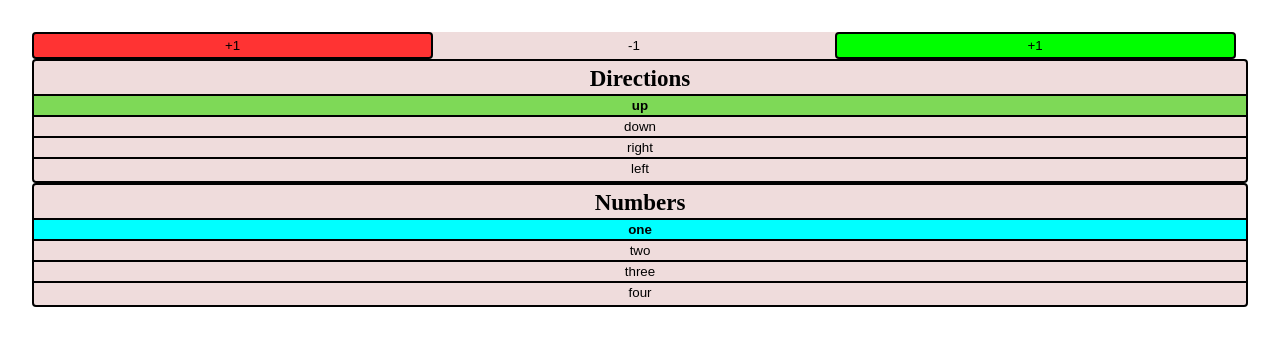
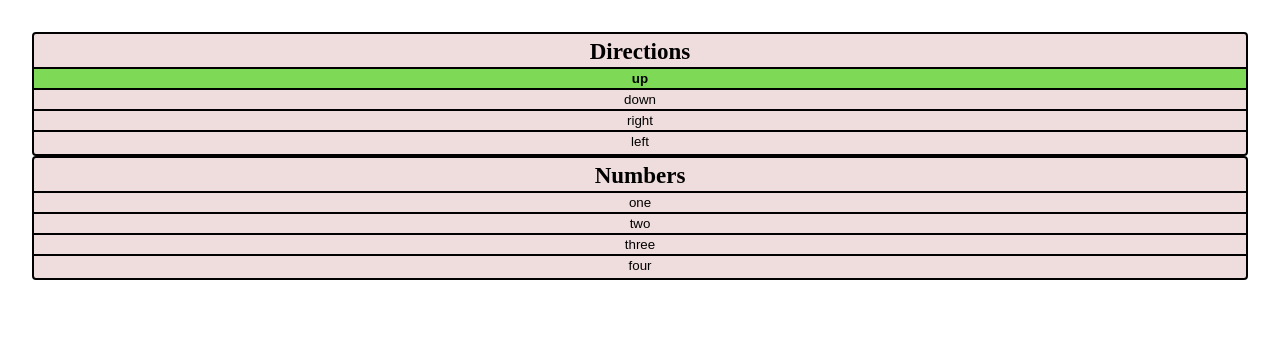
Before and after one commit to flamingchickens1540/Flock-UI, a SvelteKit app: page / in a window 1280 px wide. Shown: the top 346 px of the page. Built offline with nearby package versions, Linux system fonts and the light colour scheme.

Commit message:
Small bug fixes

```diff
--- a/src/lib/carousel/CatlystCarousel.svelte
+++ b/src/lib/carousel/CatlystCarousel.svelte
@@ -72,13 +72,10 @@
         flex-direction: row;
     }
 
-    .mouseup {
+    #carouselFrame {
+        overflow: hidden;
         transition-property: margin;
         transition-timing-function: ease-in-out;
-    }
-
-    #carouselFrame {
-        overflow: hidden;
     }
 </style>
 
@@ -95,7 +92,7 @@
     on:mouseup={handlemouseup}
 
     on:mouseleave={handlemouseup}
-    class:mouseup id="carousel" style="transition-duration:{snapSeconds}s;margin-left:{margin}px;carousel" bind:this={content}>
+    id="carousel" style="transition-duration:{mouseup ? snapSeconds : 0}s;margin-left:{margin}px;carousel" bind:this={content}>
         <slot/>
     </div>
 </div>
--- a/src/lib/index.js
+++ b/src/lib/index.js
@@ -6,4 +6,6 @@ export * from "./template/singleChoice/SingleChoice.svelte";
 export * from "./template/singleChoice/SingleChoices.svelte"
 export * from "./template/multipleChoice/MultipleChoice.svelte";
 export * from "./template/multipleChoice/MultipleChoices.svelte";
-export * from "./template/Score.svelte";
+export * from "./ui/setting/Score.svelte";
+export * from "./ui/setting/Star.svelte";
+export * from "./ui/setting/Switch.svelte";
--- a/src/lib/template/Score.svelte
+++ /dev/null
@@ -1,57 +0,0 @@
-<script lang="ts">
-</script>
-
-<style>
-    #minus {
-        background-color: #ff3333;
-    }
-
-    #add {
-        background-color: lime;
-    }
-
-    #left {
-        border-top-left-radius: 4px;
-        border-bottom-left-radius: 4px;
-    }
-
-    #right {
-        border-top-right-radius: 4px;
-        border-bottom-right-radius: 4px;
-    }
-
-    .edge {
-        border-width: 2px;
-        border-radius: 4px;
-        border-style: solid;
-
-        margin:0px;
-        padding: 4px;
-    }
-
-    .score {
-        background-color: #efdcdc;
-
-        margin:0px;
-        border-style: solid;
-        border-width: 0px;
-        padding: 0px;
-
-        width: 33%;
-    }
-
-    #middle {
-        padding: auto;
-    }
-
-    #holder {
-        display:flex;
-        flex-direction:row;
-    }
-</style>
-
-<div id="holder">
-    <button class="score" id="left"><div class="edge" id="minus">+1</div></button>
-    <button style="" class="score" id="middle">-1</button>
-    <button class="score" id="right"><div class="edge" id="add">+1</div></button>
-</div>
--- a/src/lib/template/multipleChoice/MultipleChoice.svelte
+++ b/src/lib/template/multipleChoice/MultipleChoice.svelte
@@ -1,19 +1,15 @@
 <script lang="ts">
-    export let selected : number = 0;
-
     export let id : number;
 
     export let toggled : boolean = false;
 
-    $: {
-        if(selected == id) {
-            toggled = !toggled;
-        }
+    function handleClick() {
+        toggled = !toggled;
     }
 </script>
 
 <style>
-    div {
+    button {
         border-color: black;
         border-width: 2px;
         margin:0px;
@@ -29,4 +25,4 @@
     }
 </style>
 
-<div class:toggled><slot/></div>
+<button class:toggled on:click={handleClick}><slot/></button>
--- a/src/lib/template/multipleChoice/MultipleChoices.svelte
+++ b/src/lib/template/multipleChoice/MultipleChoices.svelte
@@ -25,19 +25,17 @@
     }
 </style>
 
-<OptionChoices let:selected let:select>
+<div style="flex-direction:column;display:flex">
     <Stackable>
         <div class="buttonsTitle">
             {name}
         </div>
     </Stackable>
     {#each options as option, id}
-        <Option id={id} handleClick={select}>
-            <Stackable stack>
-                <MultipleChoice id={id} selected={selected}>
-                    {option}
-                </MultipleChoice>
-            </Stackable>
-        </Option>
+        <Stackable stack>
+            <MultipleChoice id={id}>
+                {option}
+            </MultipleChoice>
+        </Stackable>
     {/each}
-</OptionChoices>
+</div>
--- a/src/lib/ui/option/OptionChoices.svelte
+++ b/src/lib/ui/option/OptionChoices.svelte
@@ -2,6 +2,7 @@
     export let selected : number = 0;
 
     function select(id : number) {
+        selected = -1;
         selected = id;
     }
 </script>
--- a/src/routes/+page.svelte
+++ b/src/routes/+page.svelte
@@ -2,7 +2,6 @@
     import CatlystCarousel from "$lib/carousel/CatlystCarousel.svelte";
     import SingleChoices from "$lib/template/singleChoice/SingleChoices.svelte";
     import MultipleChoices from "$lib/template/multipleChoice/MultipleChoices.svelte";
-    import Score from "$lib/template/Score.svelte";
 </script>
 
 <style>
@@ -14,7 +13,14 @@
 
 <CatlystCarousel speed={2.5} style="margin:2.5vw">
     <div class="carriage">
-        <Score/>
+        <SingleChoices/>
+        <MultipleChoices/>
+    </div>
+    <div class="carriage">
+        <SingleChoices/>
+        <MultipleChoices/>
+    </div>
+    <div class="carriage">
         <SingleChoices/>
         <MultipleChoices/>
     </div>
```
Also changed, not shown: src/lib/ui/setting/Score.svelte (added, +9 -0 lines), src/lib/ui/setting/Star.svelte (added, +41 -0 lines), src/lib/ui/setting/Switch.svelte (added, +69 -0 lines).
